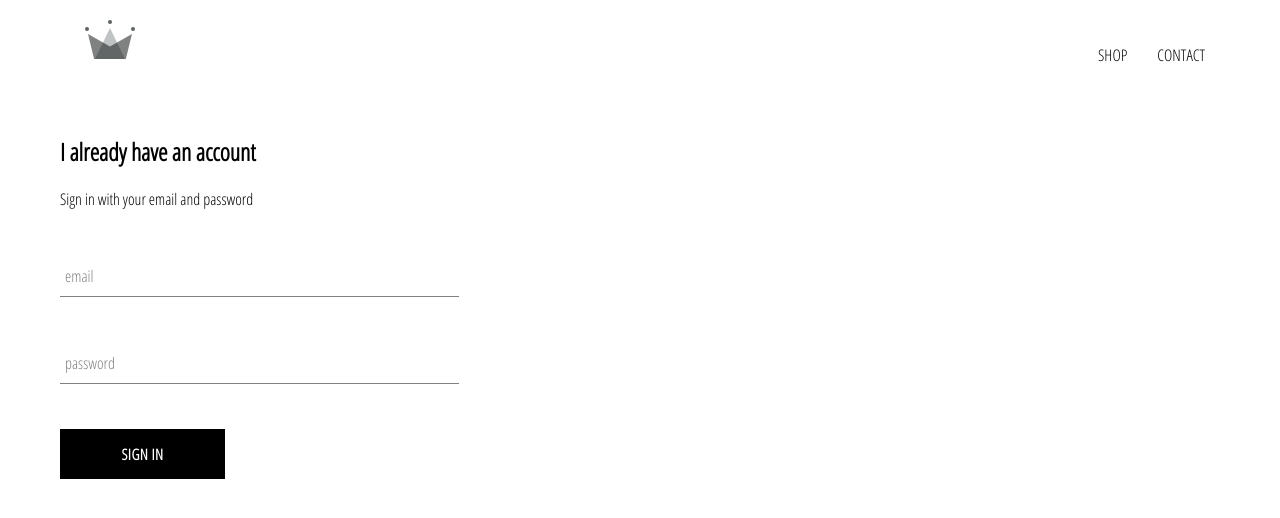
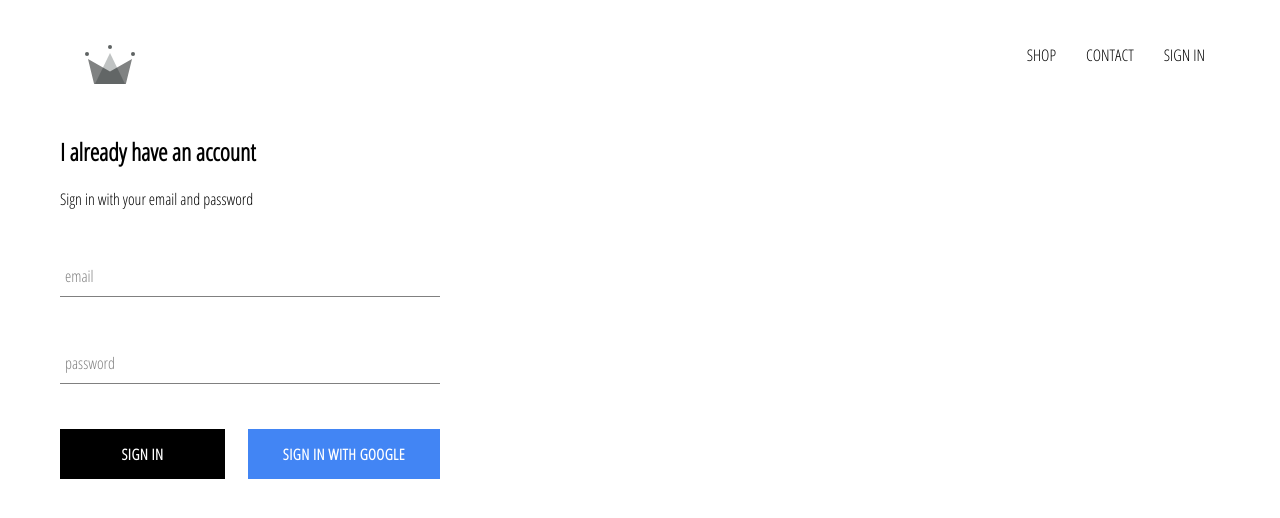
Before and after one commit to alvarosps/crown-clothing-store, a React (Create React App) app: page /signin in a window 1280 px wide. Shown: the top 518 px of the page. Built offline with nearby package versions, Linux system fonts and the light colour scheme; no server answers.

Commit message:
Integrated Firebase into the application, create SignIn/SignOut component and integration with Sign in with Google

```diff
--- a/package.json
+++ b/package.json
@@ -6,6 +6,7 @@
     "@testing-library/jest-dom": "^5.11.8",
     "@testing-library/react": "^11.2.2",
     "@testing-library/user-event": "^12.6.0",
+    "firebase": "^8.2.1",
     "node-sass": "^4.14.1",
     "react": "^17.0.1",
     "react-dom": "^17.0.1",
--- a/src/App.css
+++ b/src/App.css
@@ -7,3 +7,7 @@
     text-decoration: none;
     color: black;
 }
+
+* {
+    box-sizing: border-box;
+}
--- a/src/App.js
+++ b/src/App.js
@@ -7,10 +7,35 @@
 import Header from './components/header/header.component';
 import SignInAndSignUpPage from './pages/sign-in-and-sign-up/sign-in-and-sign-up.component';
 
-function App() {
+import { auth } from './firebase/firebase.utils';
+
+class App extends React.Component {
+	constructor() {
+		super();
+
+		this.state = {
+			currentUser: null
+		};
+	}
+
+	unsubscribeFromAuth = null;
+
+	componentDidMount() {
+		this.unsubscribeFromAuth = auth.onAuthStateChanged(user => {
+			this.setState({ currentUser: user });
+
+			console.log(user);
+		})
+	}
+
+	componentWillUnmount() {
+		this.unsubscribeFromAuth();
+	}
+
+	render() {
 		return (
 			<div>
-			<Header />
+				<Header currentUser={this.state.currentUser} />
 				<Switch>
 					<Route exact path='/' component={HomePage} />
 					<Route path='/shop' component={ShopPage} />
@@ -19,5 +44,6 @@
 			</div>
 		);
 	}
+}
 
 export default App;
--- a/src/components/custom-button/custom-button.component.jsx
+++ b/src/components/custom-button/custom-button.component.jsx
@@ -2,8 +2,8 @@
 
 import './custom-button.styles.scss';
 
-const CustomButton = ({ children, ...otherProps }) => (
-    <button className='custom-button' {...otherProps}>
+const CustomButton = ({ children, isGoogleSignIn, ...otherProps }) => (
+    <button className={`${isGoogleSignIn ? 'google-sign-in' : ''} custom-button`} {...otherProps}>
         {children}
     </button>
 );
--- a/src/components/custom-button/custom-button.styles.scss
+++ b/src/components/custom-button/custom-button.styles.scss
@@ -18,4 +18,14 @@
         color: black;
         border: 1px solid black;
     }
+
+    &.google-sign-in {
+        background-color: #4285f4;
+        color: white;
+
+        &:hover {
+            background-color: #357ae8;
+            border: none;
+        }
+    }
 }
--- a/src/components/header/header.component.jsx
+++ b/src/components/header/header.component.jsx
@@ -3,9 +3,11 @@
 
 import { ReactComponent as Logo } from '../../assets/crown.svg';
 
+import { auth } from '../../firebase/firebase.utils';
+
 import './header.styles.scss';
 
-const Header = () => (
+const Header = ({ currentUser }) => (
     <div className='header'>
         <Link to="/" className='logo-container'>
             <Logo className='logo' />
@@ -17,6 +19,17 @@
             <Link className='option' to='/shop'>
                 CONTACT
             </Link>
+            {
+                currentUser ?
+                    <div
+                        className='option'
+                        onClick={() => auth.signOut()}
+                    >
+                        SIGN OUT
+                    </div>
+                :
+                    <Link className='option' to='/signin'>SIGN IN</Link>
+            }
         </div>
     </div>
 );
--- a/src/components/header/header.styles.scss
+++ b/src/components/header/header.styles.scss
@@ -21,6 +21,7 @@
 
         .option {
             padding: 10px 15px;
+            cursor: pointer;
         }
     }
 }
--- a/src/components/sign-in/sign-in.component.jsx
+++ b/src/components/sign-in/sign-in.component.jsx
@@ -4,6 +4,8 @@
 
 import FormInput from '../form-input/form-input.component';
 import CustomButton from '../custom-button/custom-button.component';
+
+import {  signInWithGoogle } from '../../firebase/firebase.utils';
 
 class SignIn extends React.Component{
     constructor(props) {
@@ -53,8 +55,15 @@
                         label="password"
                         required
                     />
-
-                    <CustomButton type='submit'>Sign in</CustomButton>
+                    <div className='buttons'>
+                        <CustomButton type='submit'>Sign in</CustomButton>
+                        <CustomButton
+                            onClick={signInWithGoogle}
+                            isGoogleSignIn
+                        >
+                            Sign in with Google
+                        </CustomButton>
+                    </div>
                 </form>
             </div>
         );
--- a/src/components/sign-in/sign-in.styles.scss
+++ b/src/components/sign-in/sign-in.styles.scss
@@ -1,9 +1,14 @@
 .sign-in {
-    width: 30vw;
+    width: 380px;
     display: flex;
     flex-direction: column;
 
     .title {
         margin: 10px 0;
     }
+
+    .buttons {
+        display: flex;
+        justify-content: space-between;
+    }
 }
--- /dev/null
+++ b/src/firebase/firebase.utils.js
@@ -0,0 +1,28 @@
+import firebase from 'firebase/app';
+import 'firebase/firestore';
+import 'firebase/auth';
+
+
+const config = {
+    apiKey: "AIzaSyB9dMwcOLNEh4r_3i5aYkP4oC9sFnxOcbA",
+    authDomain: "crown-db-46bd8.firebaseapp.com",
+    projectId: "crown-db-46bd8",
+    storageBucket: "crown-db-46bd8.appspot.com",
+    messagingSenderId: "982277250013",
+    appId: "1:982277250013:web:a974a05fda30e944b93434",
+    measurementId: "G-Y3MYVRGRFQ"
+  };
+
+firebase.initializeApp(config);
+
+export const auth = firebase.auth();
+export const firestore = firebase.firestore();
+
+const provider = new firebase.auth.GoogleAuthProvider();
+provider.setCustomParameters({
+    prompt: 'select_account'  // Always trigger the google popup when using google auth
+});
+
+export const signInWithGoogle = () => auth.signInWithPopup(provider);
+
+export default firebase;
```
Also changed, not shown: 2 other files (tests, documents, lock files or other folders). Lines whose indentation alone changed are shown as unchanged.
